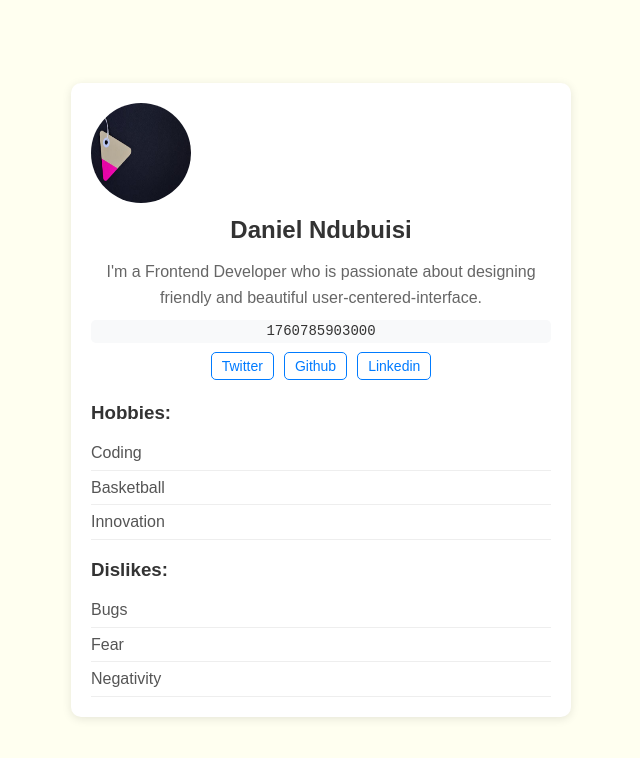
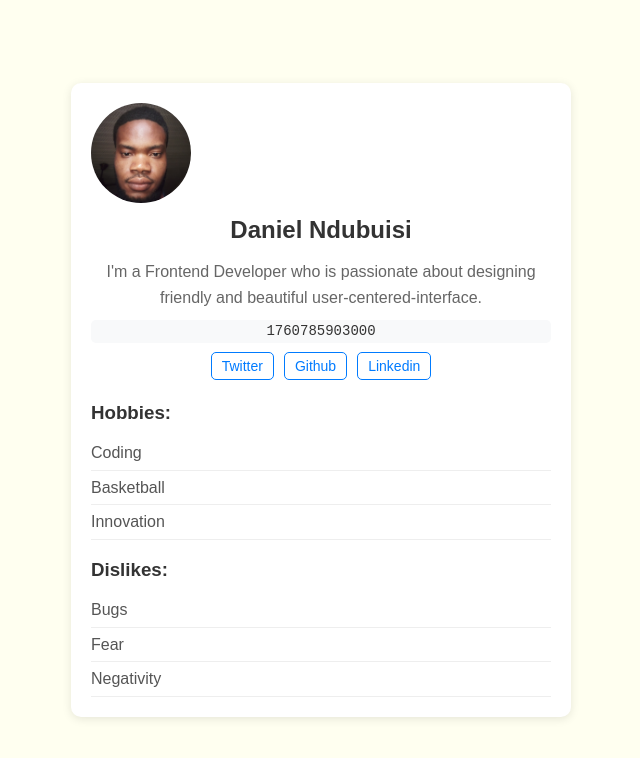
Before and after one commit to danielndu890/G, a plain HTML site: page public/index.html in a window 1280 px wide. Shown: the whole page, without its empty margins (319-959 px from the left). Drawn offline with Linux system fonts and the light colour scheme.

Commit message:
Initial File

```diff
--- a/public/index.html
+++ b/public/index.html
@@ -10,7 +10,7 @@
     <article class="profile-card" data-testid="test-profile-card">
       <div class="card-content">
         <img
-          src="./img.jpeg"
+          src="./img5.jpg"
           alt="profile-photo"
           data-testid="test-user-avatar"
           class="avatar"
```
Also changed, not shown: public/img5.jpg (added).
